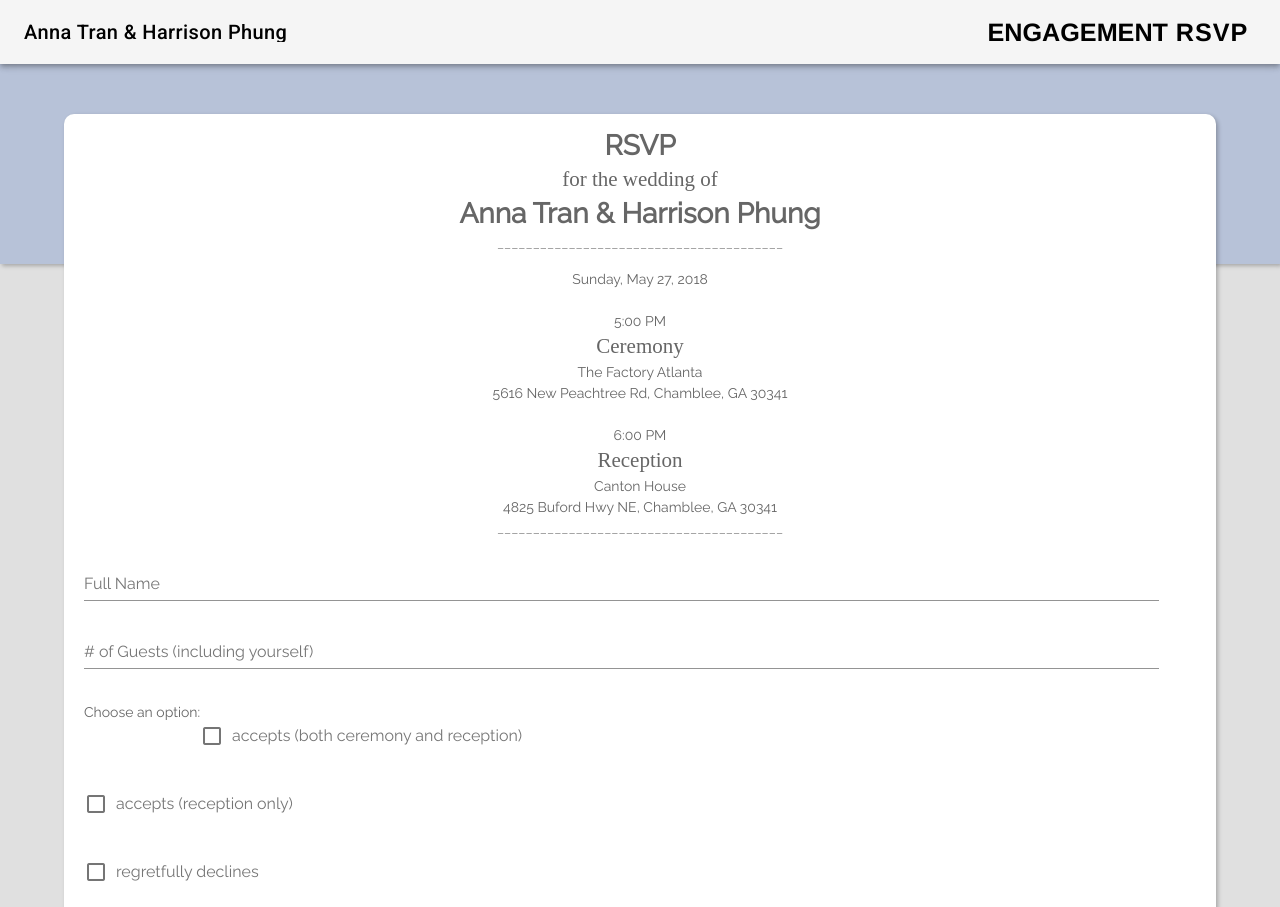
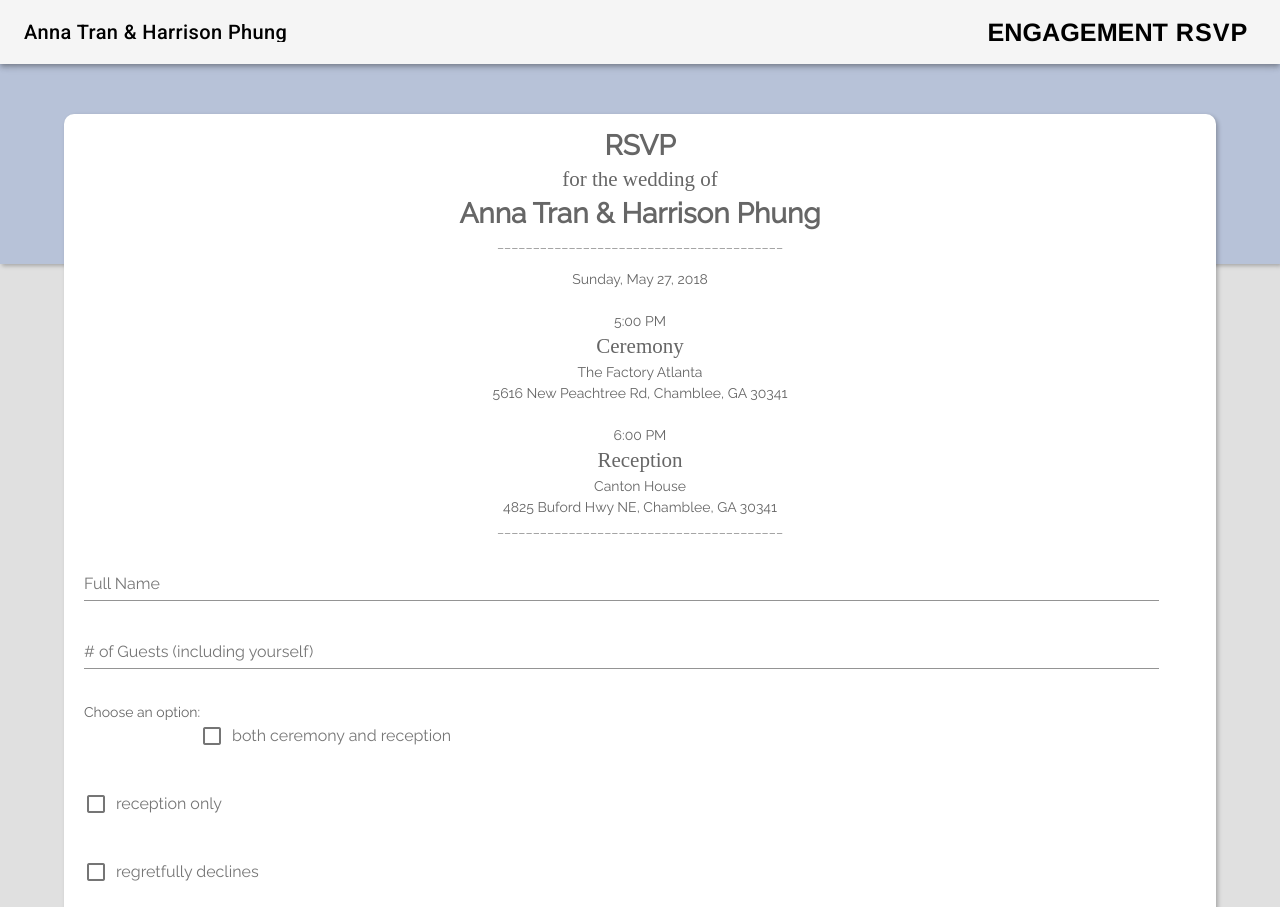
Before and after one commit to hphung3/Wedding-Website, a Vue app: page /rsvp in a window 1280 px wide. Shown: the top 907 px of the page. Built offline with nearby package versions, Linux system fonts and the light colour scheme.

Commit message:
refactor RSVP

```diff
--- a/src/components/rsvp/RSVP.vue
+++ b/src/components/rsvp/RSVP.vue
@@ -50,14 +50,17 @@
 
       <label>Choose an option:</label>
       <v-checkbox
-      :label="`accepts (both ceremony and reception)`"
+
+      :label="`both ceremony and reception`"
       v-model="ceremonyAndReceptionCheckBox">
       </v-checkbox>
       <v-checkbox
-      :label="`accepts (reception only)`"
+
+      :label="`reception only`"
       v-model="receptionCheckBox">
       </v-checkbox>
       <v-checkbox
+
       :label="`regretfully declines`"
       v-model="declineCheckBox">
       </v-checkbox>
@@ -187,7 +190,7 @@ export default {
 html,
 body {
   height: 100%;
-
+  overflow: unset;
   margin: 0;
   padding: 0;
   background-color: #e0e0e0;
@@ -277,7 +280,7 @@ button:focus {
 }
 
 label {
-  display: block;
+
   margin-bottom: 10px;
   float: left;
 }
@@ -290,4 +293,5 @@ label {
 #full-name, #number-of-guests{
   width: 95%
 }
+
 </style>
```
